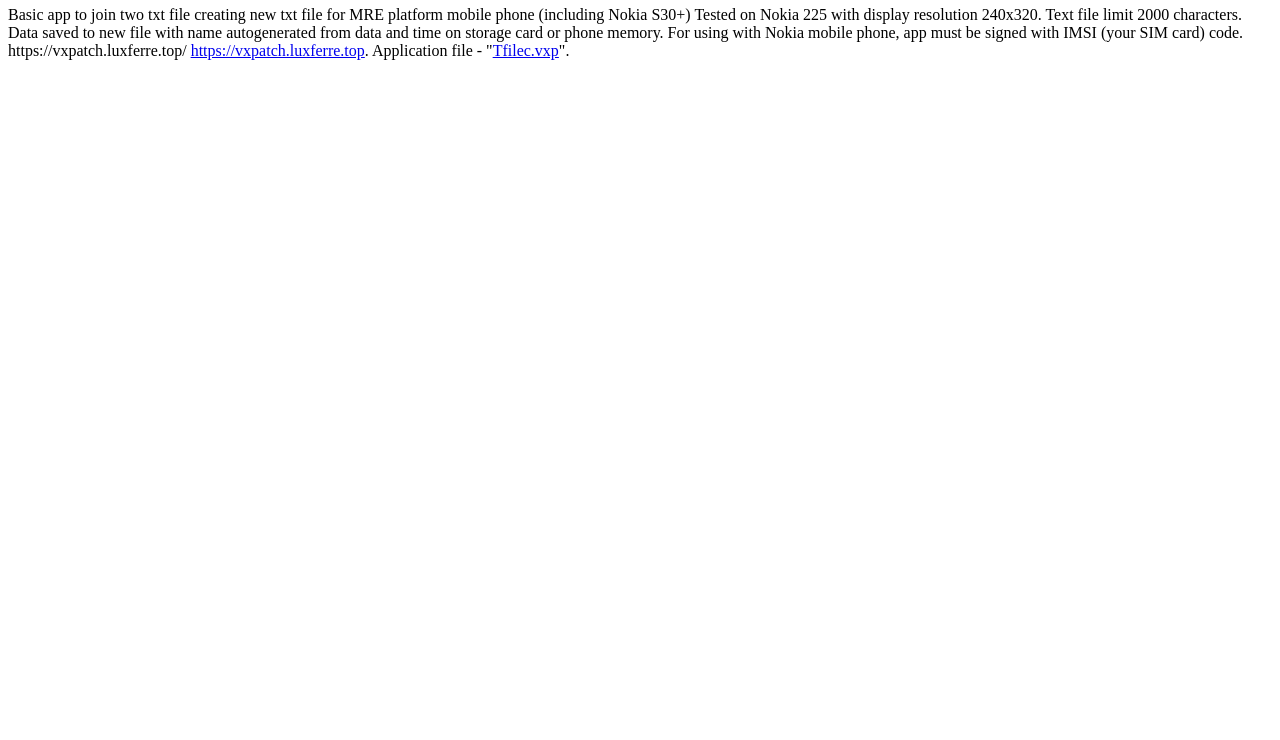
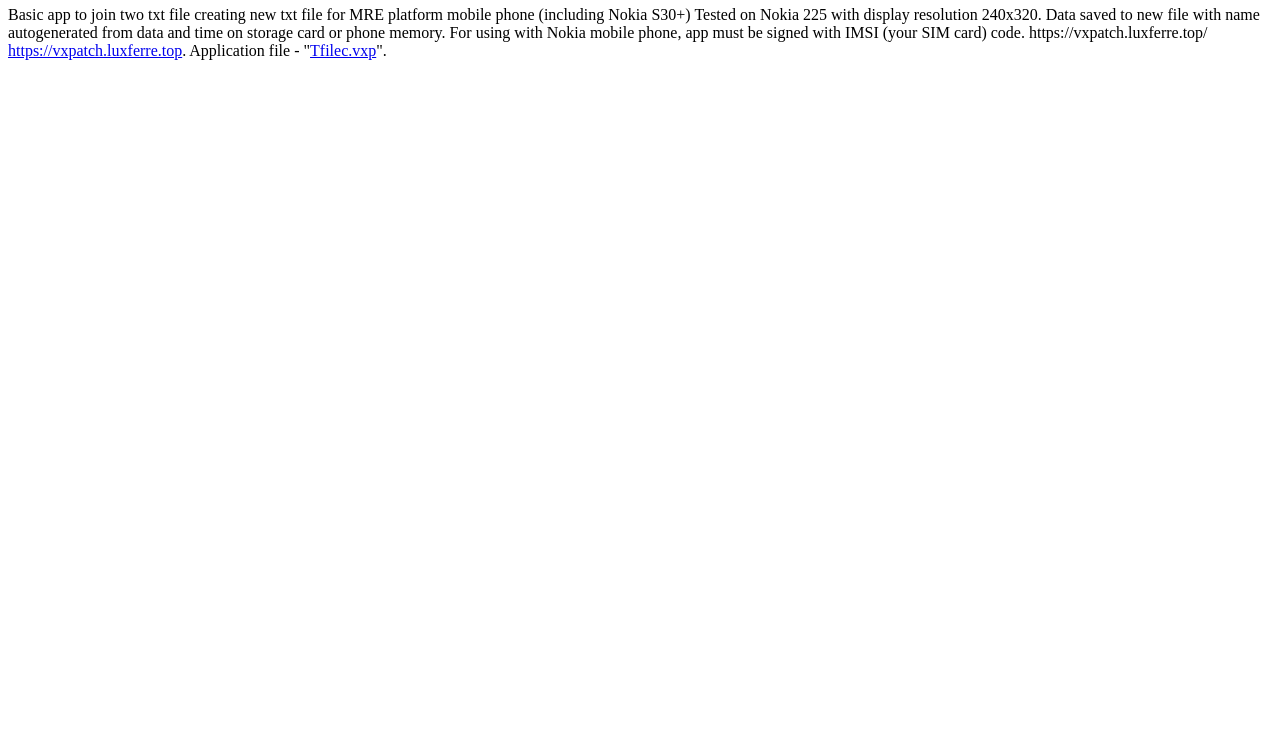
Before and after one commit to RDZDX/tfilec, a plain HTML site: page docs/index.html in a window 1280 px wide. Shown: the part 60-800 px from the top of the page. Drawn offline with Linux system fonts and the light colour scheme.

Commit message:
Update index.html

```diff
--- a/docs/index.html
+++ b/docs/index.html
@@ -2,7 +2,7 @@
 <body>
   <h1>Tfilec - Text files copy</h1>
   <p>Basic app to join two txt file creating new txt file for MRE platform mobile phone (including Nokia S30+) Tested on Nokia
-    225 with display resolution 240x320. Text file limit 2000 characters. Data saved to new file with name autogenerated from
+    225 with display resolution 240x320. Data saved to new file with name autogenerated from
     data and time on storage card or phone memory. For using with Nokia mobile phone, app must be signed
     with IMSI (your SIM card) code. https://vxpatch.luxferre.top/
     <a href="https://vxpatch.luxferre.top">https://vxpatch.luxferre.top</a>. Application file -
```
